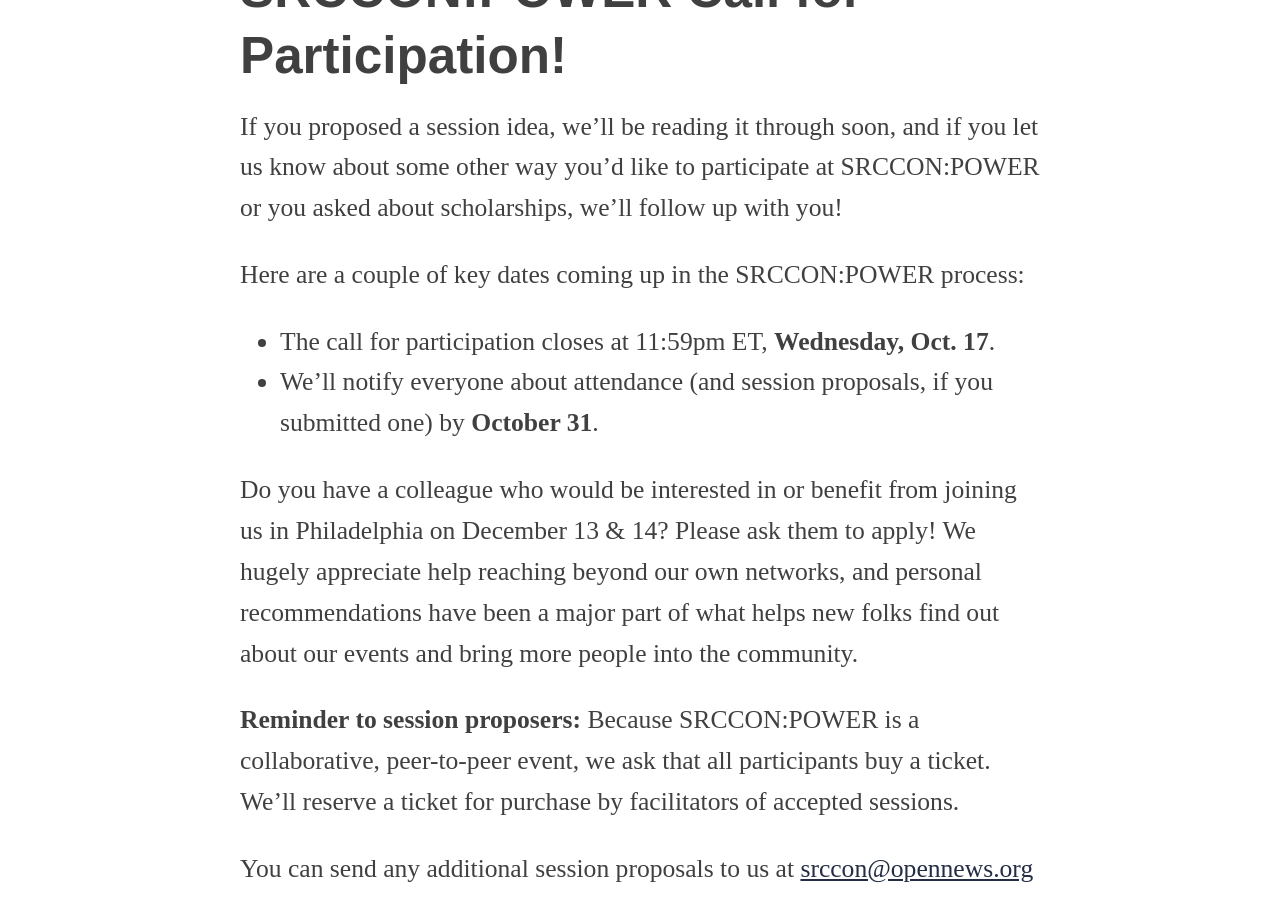
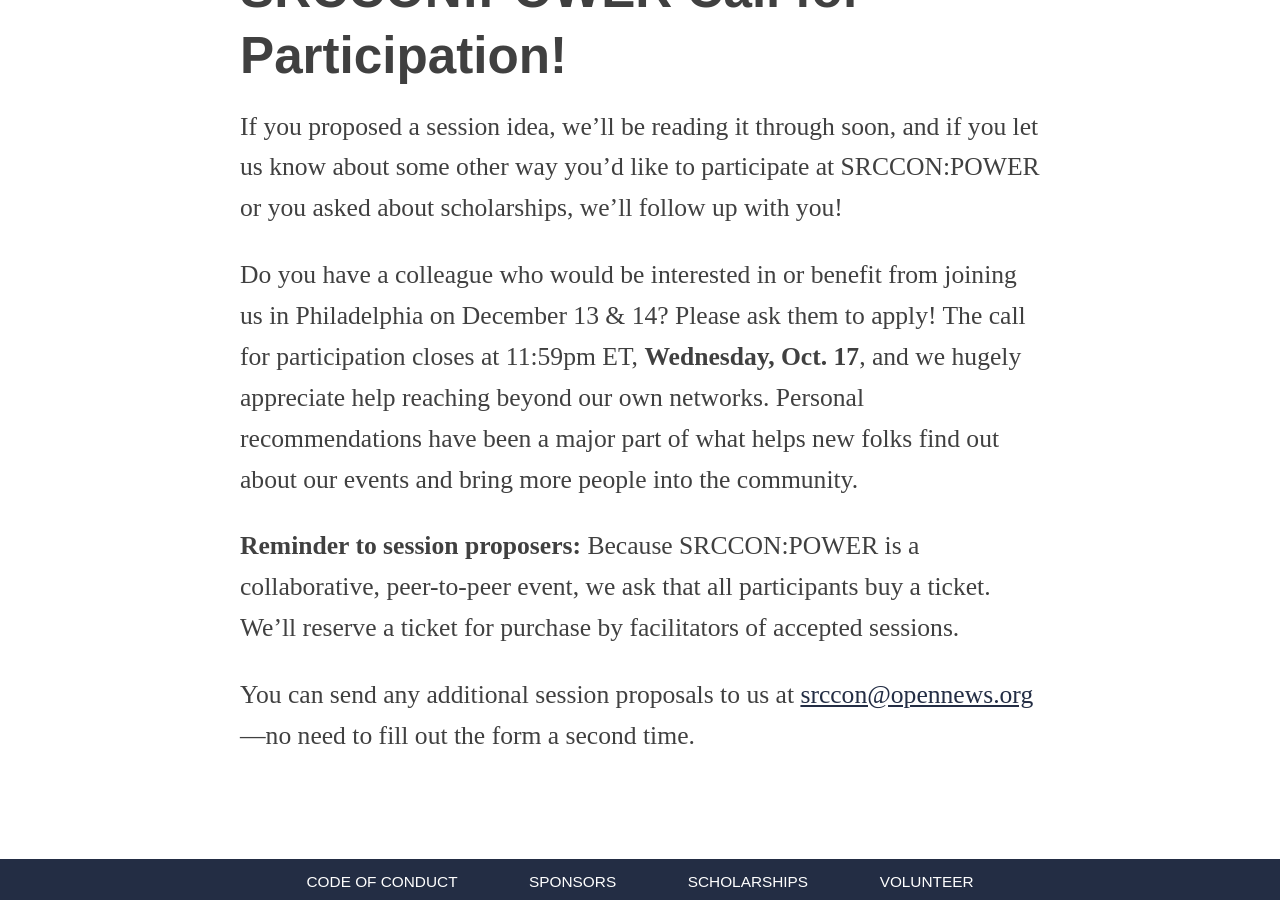
Before and after one commit to OpenNews/srccon-power, a Jekyll site: the page built from participation_thanks.md, in a window 1280 px wide and 900 px high, scrolled down 710 px. Built offline with Jekyll 4.4.1, drawn with Linux system fonts in a browser that asks for light colours; our own code applies the rules of GitHub Pages for plain Markdown files.

Commit message:
remove reference to notification date

```diff
--- a/participation_thanks.md
+++ b/participation_thanks.md
@@ -10,12 +10,7 @@
 
 If you proposed a session idea, we'll be reading it through soon, and if you let us know about some other way you'd like to participate at SRCCON:POWER or you asked about scholarships, we'll follow up with you!
 
-Here are a couple of key dates coming up in the SRCCON:POWER process:
-
-* The call for participation closes at 11:59pm ET, **Wednesday, Oct. 17**.
-* We'll notify everyone about attendance (and session proposals, if you submitted one) by **October 31**.
-
-Do you have a colleague who would be interested in or benefit from joining us in Philadelphia on December 13 & 14? Please ask them to apply! We hugely appreciate help reaching beyond our own networks, and personal recommendations have been a major part of what helps new folks find out about our events and bring more people into the community.
+Do you have a colleague who would be interested in or benefit from joining us in Philadelphia on December 13 & 14? Please ask them to apply! The call for participation closes at 11:59pm ET, **Wednesday, Oct. 17**, and we hugely appreciate help reaching beyond our own networks. Personal recommendations have been a major part of what helps new folks find out about our events and bring more people into the community.
 
 **Reminder to session proposers:** Because SRCCON:POWER is a collaborative, peer-to-peer event, we ask that all participants buy a ticket. We'll reserve a ticket for purchase by facilitators of accepted sessions.
 
```
Also changed, not shown: participation.md (+2 -2 lines), scholarships.md (+1 -1 lines).
